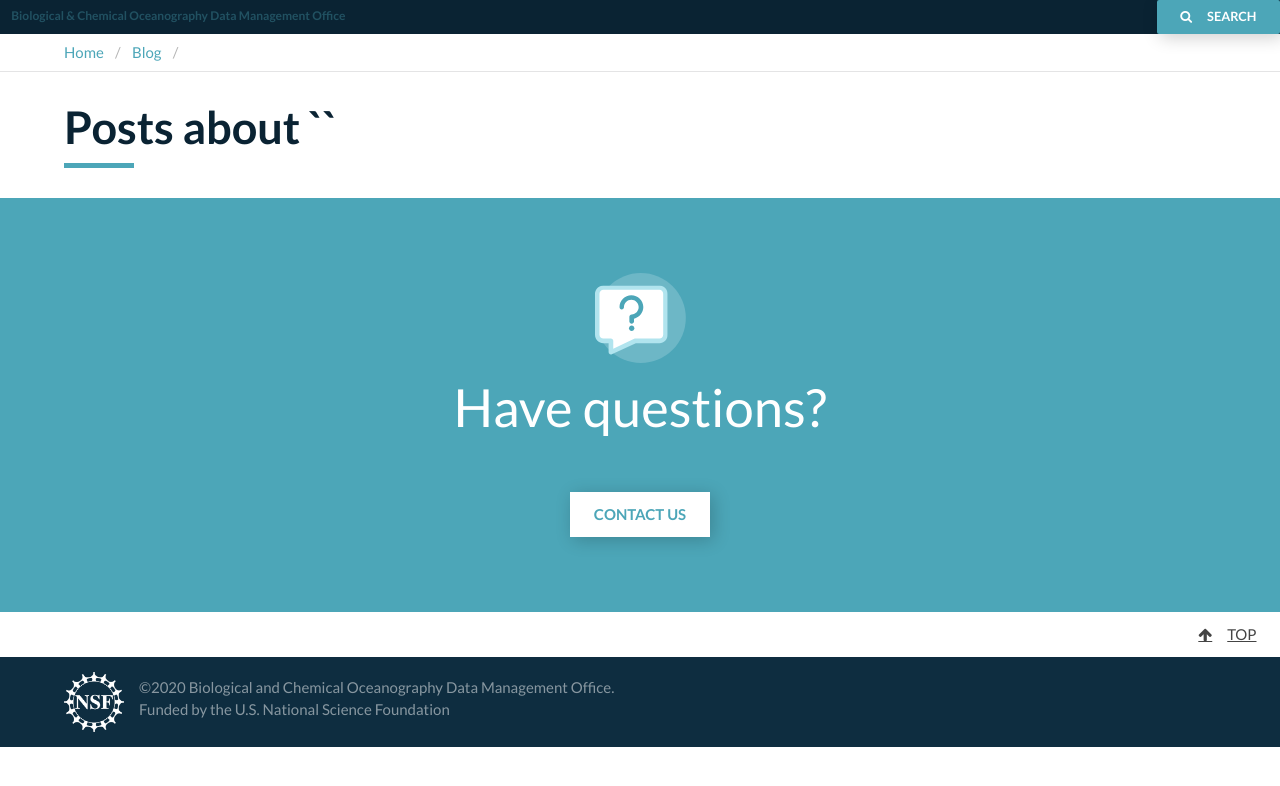
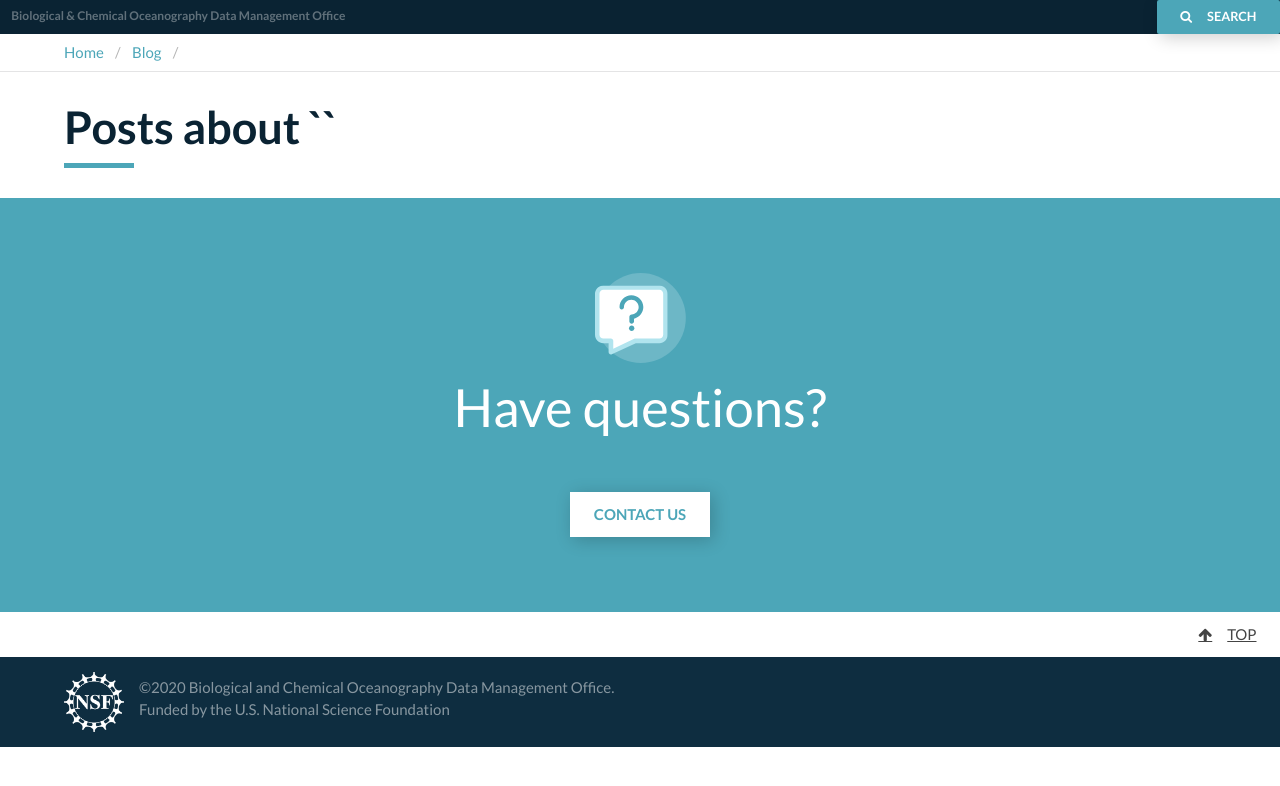
Before and after one commit to BCODMO/blog.bco-dmo.org, a Jekyll site: the page built from tag.html, in a window 1280 px wide. Shown: the top 786 px of the page. Built offline with Jekyll 4.4.1, drawn with Linux system fonts in a browser that asks for light colours.

Commit message:
fix color of the pre-navbar link to BCO-DMO

```diff
--- a/assets/css/blog.css
+++ b/assets/css/blog.css
@@ -1,3 +1,7 @@
+div.pre-navbar a {
+  color: #fff;
+}
+
 .margin-top-2-important {
   margin-top: 2rem !important;
 }
```
